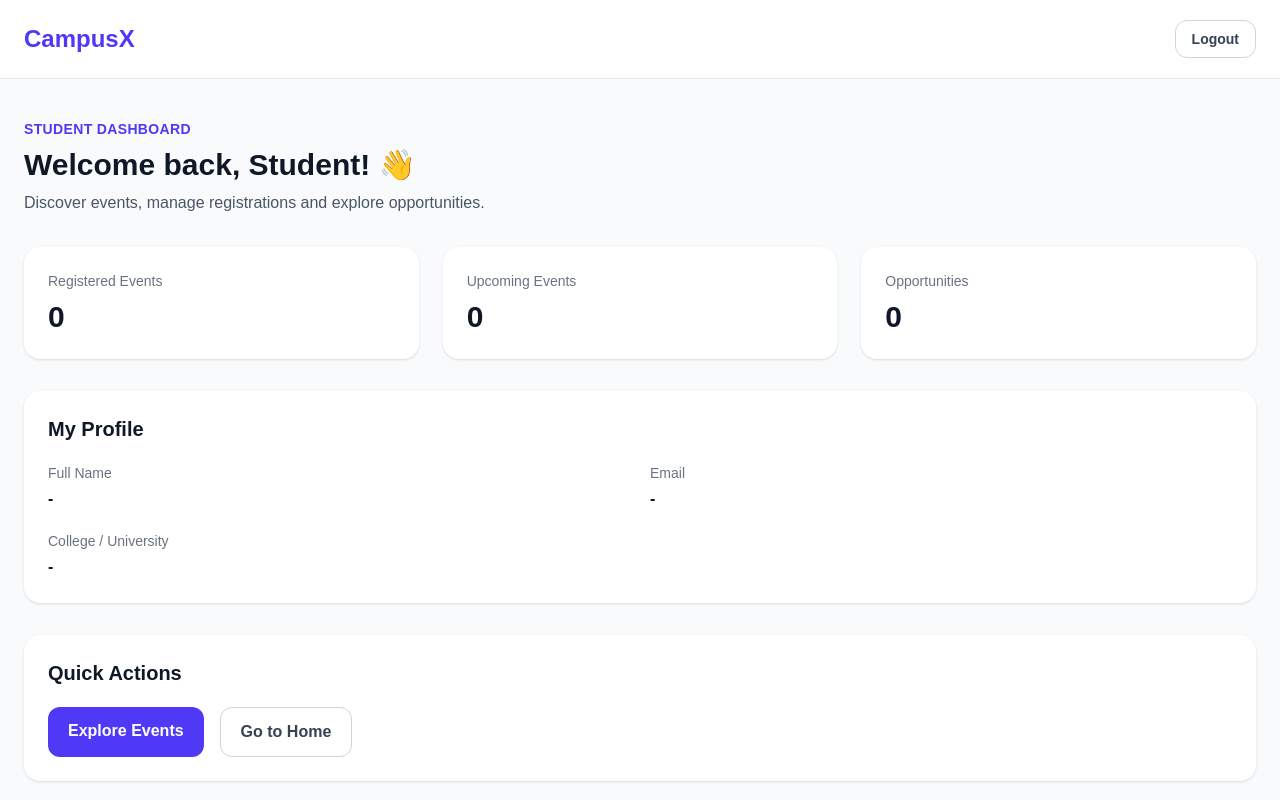
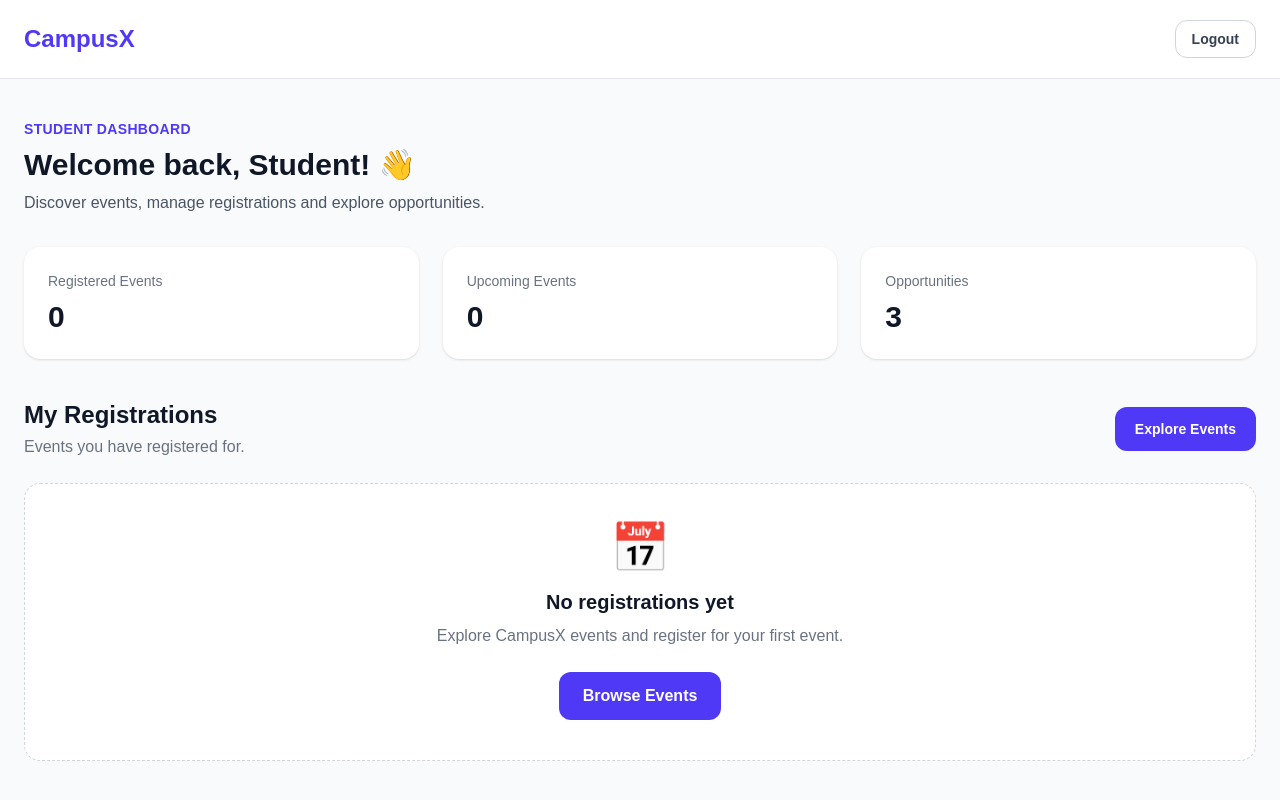
Before and after one commit to mihirpukale0725/CampusX, a React app in the folder frontend/: page /student/dashboard in a window 1280 px wide. Shown: the top 800 px of the page. Built offline with nearby package versions, Linux system fonts and the light colour scheme; the HTML template or start-up script is replaced by a standard one.

Commit message:
feat: add dynamic student registration status

```diff
--- a/frontend/src/pages/Events.jsx
+++ b/frontend/src/pages/Events.jsx
@@ -53,6 +53,29 @@ function Events() {
     "Workshop",
     "Seminar",
   ];
+
+  // Get logged-in student
+  const user = JSON.parse(
+    localStorage.getItem("campusxUser")
+  );
+
+  // Get saved registrations
+  const registrations = JSON.parse(
+    localStorage.getItem("campusxRegistrations") || "[]"
+  );
+
+  // Check whether the current student is registered for an event
+  const isRegistered = (eventId) => {
+    if (!user) {
+      return false;
+    }
+
+    return registrations.some(
+      (registration) =>
+        registration.eventId === String(eventId) &&
+        registration.email === user.email
+    );
+  };
 
   const filteredEvents = events.filter((event) => {
     const matchesCategory =
@@ -154,10 +177,20 @@ function Events() {
           <div className="mt-8 grid gap-8 md:grid-cols-2 lg:grid-cols-3">
 
             {filteredEvents.map((event) => (
+              <div key={event.id} className="relative">
+
+                {/* Registered Badge */}
+                {isRegistered(event.id) && (
+                  <div className="absolute right-3 top-3 z-10 rounded-full bg-green-100 px-3 py-1.5 text-xs font-bold text-green-700 shadow-sm">
+                    ✓ Registered
+                  </div>
+                )}
+
                 <EventCard
-                key={event.id}
                   {...event}
                 />
+
+              </div>
             ))}
 
           </div>
--- a/frontend/src/pages/StudentDashboard.jsx
+++ b/frontend/src/pages/StudentDashboard.jsx
@@ -3,7 +3,18 @@ import { Link, useNavigate } from "react-router-dom";
 function StudentDashboard() {
   const navigate = useNavigate();
 
-  const user = JSON.parse(localStorage.getItem("campusxUser"));
+  const user = JSON.parse(
+    localStorage.getItem("campusxUser")
+  );
+
+  const registrations = JSON.parse(
+    localStorage.getItem("campusxRegistrations") || "[]"
+  );
+
+  // Show only registrations belonging to the logged-in student
+  const myRegistrations = registrations.filter(
+    (registration) => registration.email === user?.email
+  );
 
   const handleLogout = () => {
     localStorage.removeItem("campusxLoggedIn");
@@ -37,6 +48,7 @@ function StudentDashboard() {
       {/* Dashboard */}
       <main className="mx-auto max-w-7xl px-6 py-10">
 
+        {/* Welcome */}
         <div>
           <p className="text-sm font-semibold uppercase tracking-wide text-indigo-600">
             Student Dashboard
@@ -51,43 +63,179 @@ function StudentDashboard() {
           </p>
         </div>
 
-        {/* Quick Stats */}
+        {/* Stats */}
         <div className="mt-8 grid gap-6 md:grid-cols-3">
 
+          {/* Registered Events */}
           <div className="rounded-2xl bg-white p-6 shadow-sm">
             <p className="text-sm text-gray-500">
               Registered Events
             </p>
 
             <p className="mt-2 text-3xl font-bold text-gray-900">
-              0
+              {myRegistrations.length}
             </p>
           </div>
 
+          {/* Upcoming Events */}
           <div className="rounded-2xl bg-white p-6 shadow-sm">
             <p className="text-sm text-gray-500">
               Upcoming Events
             </p>
 
             <p className="mt-2 text-3xl font-bold text-gray-900">
-              0
+              {myRegistrations.length}
             </p>
           </div>
 
+          {/* Opportunities */}
           <div className="rounded-2xl bg-white p-6 shadow-sm">
             <p className="text-sm text-gray-500">
               Opportunities
             </p>
 
             <p className="mt-2 text-3xl font-bold text-gray-900">
-              0
+              3
             </p>
           </div>
 
         </div>
 
+        {/* My Registrations */}
+        <div className="mt-10">
+
+          <div className="flex flex-col gap-4 sm:flex-row sm:items-center sm:justify-between">
+
+            <div>
+              <h2 className="text-2xl font-bold text-gray-900">
+                My Registrations
+              </h2>
+
+              <p className="mt-1 text-gray-500">
+                Events you have registered for.
+              </p>
+            </div>
+
+            <Link
+              to="/events"
+              className="rounded-xl bg-indigo-600 px-5 py-3 text-center text-sm font-semibold text-white hover:bg-indigo-700"
+            >
+              Explore Events
+            </Link>
+
+          </div>
+
+          {/* Registration Cards */}
+          {myRegistrations.length === 0 ? (
+
+            <div className="mt-6 rounded-2xl border border-dashed border-gray-300 bg-white p-10 text-center">
+
+              <div className="text-5xl">
+                📅
+              </div>
+
+              <h3 className="mt-4 text-xl font-bold text-gray-900">
+                No registrations yet
+              </h3>
+
+              <p className="mt-2 text-gray-500">
+                Explore CampusX events and register for your first event.
+              </p>
+
+              <Link
+                to="/events"
+                className="mt-6 inline-block rounded-xl bg-indigo-600 px-6 py-3 font-semibold text-white hover:bg-indigo-700"
+              >
+                Browse Events
+              </Link>
+
+            </div>
+
+          ) : (
+
+            <div className="mt-6 grid gap-6 md:grid-cols-2">
+
+              {myRegistrations.map((registration) => (
+
+                <div
+                  key={registration.id}
+                  className="rounded-2xl border border-gray-200 bg-white p-6 shadow-sm"
+                >
+
+                  {/* Event Header */}
+                  <div className="flex items-start justify-between gap-4">
+
+                    <div className="flex items-center gap-4">
+
+                      <div className="flex h-12 w-12 shrink-0 items-center justify-center rounded-xl bg-indigo-50 text-2xl">
+                        {registration.emoji}
+                      </div>
+
+                      <div>
+
+                        <p className="text-xs font-semibold uppercase tracking-wide text-indigo-600">
+                          {registration.category}
+                        </p>
+
+                        <h3 className="mt-1 font-bold text-gray-900">
+                          {registration.eventTitle}
+                        </h3>
+
+                      </div>
+
+                    </div>
+
+                    <span className="shrink-0 rounded-full bg-green-100 px-3 py-1 text-xs font-semibold text-green-700">
+                      Registered
+                    </span>
+
+                  </div>
+
+                  {/* Details */}
+                  <div className="mt-5 border-t border-gray-100 pt-4">
+
+                    <p className="text-sm text-gray-500">
+                      Registered by
+                    </p>
+
+                    <p className="mt-1 font-medium text-gray-900">
+                      {registration.name}
+                    </p>
+
+                    <p className="mt-3 text-sm text-gray-500">
+                      Email
+                    </p>
+
+                    <p className="mt-1 font-medium text-gray-900">
+                      {registration.email}
+                    </p>
+
+                  </div>
+
+                  {/* Action */}
+                  <div className="mt-5 border-t border-gray-100 pt-4">
+
+                    <Link
+                      to={`/events/${registration.eventId}`}
+                      className="text-sm font-semibold text-indigo-600 hover:text-indigo-700"
+                    >
+                      View Event →
+                    </Link>
+
+                  </div>
+
+                </div>
+
+              ))}
+
+            </div>
+
+          )}
+
+        </div>
+
         {/* Profile */}
-        <div className="mt-8 rounded-2xl bg-white p-6 shadow-sm">
+        <div className="mt-10 rounded-2xl bg-white p-6 shadow-sm">
 
           <h2 className="text-xl font-bold text-gray-900">
             My Profile
```
Lines whose indentation alone changed are shown as unchanged.
